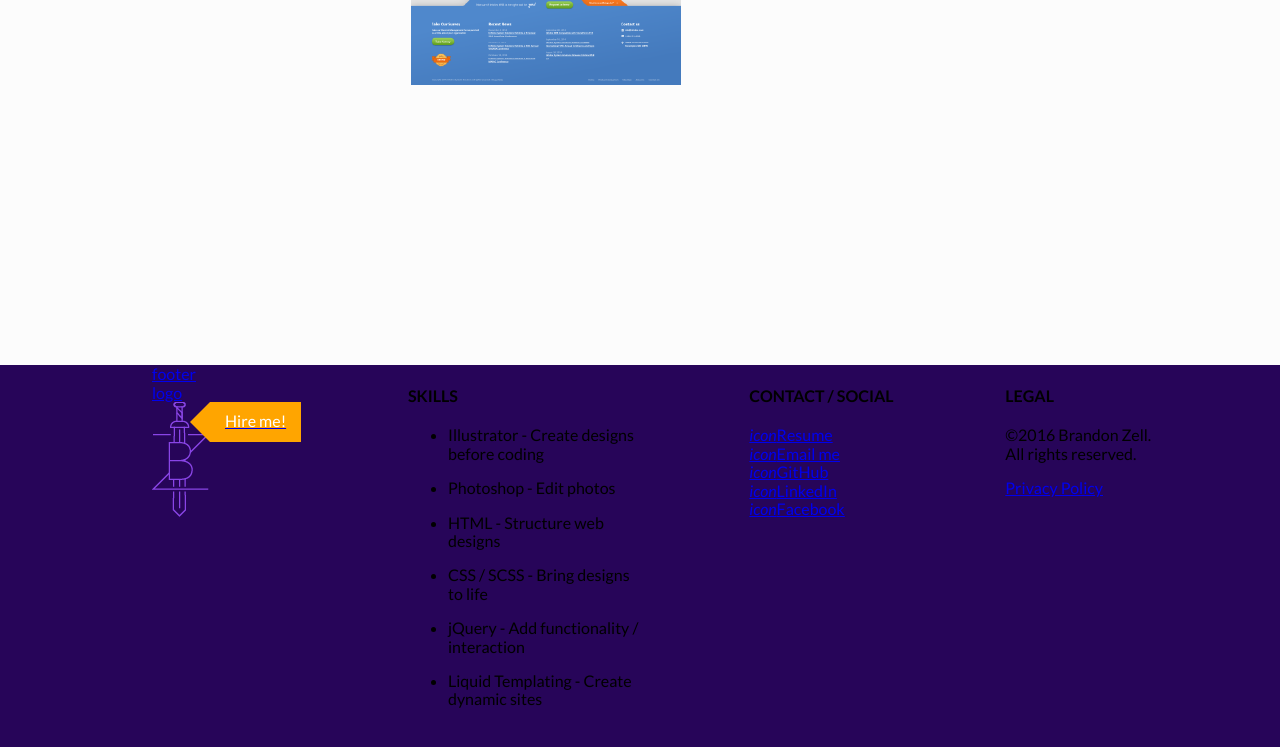
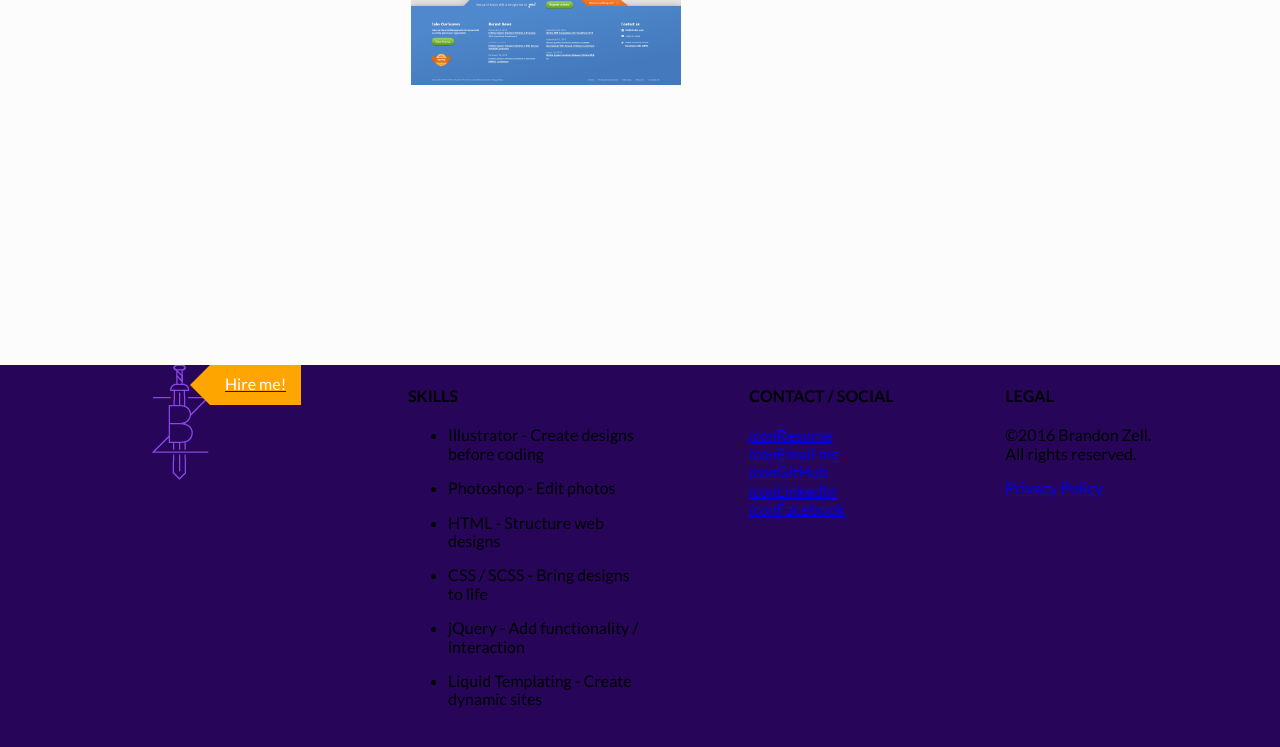
Before and after one commit to bzle/brandonz-me, a Jekyll site: the page built from index.html, in a window 1280 px wide and 900 px high, scrolled down 1783 px. Shown: the top 747 px of the window. Built offline with Jekyll 4.4.1, drawn with Linux system fonts in a browser that asks for light colours; nearby versions of some CDN libraries.

Commit message:
Updated '/_includes/footer.html' via CloudCannon

```diff
--- a/_includes/footer.html
+++ b/_includes/footer.html
@@ -1,7 +1,7 @@
 <footer>
     <div class="grid">
         <div class="grid__item one-twelfth">
-            <a href="/" class="footer__logo">footer logo<img src="/img/footer__logo.png" class="footer__logo-img"/><a href="mailto:b@brandonz.me" class="logo__alert-box"><span class="logo__alert">Hire me!</span></a></a>
+            <a href="/" class="footer__logo"><img src="/img/footer__logo.png" class="footer__logo-img"/><a href="mailto:b@brandonz.me" class="logo__alert-box"><span class="logo__alert">Hire me!</span></a></a>
         </div>
         <div class="grid__item one-quarter push--one-sixth">
             <h4>SKILLS</h4>
```
